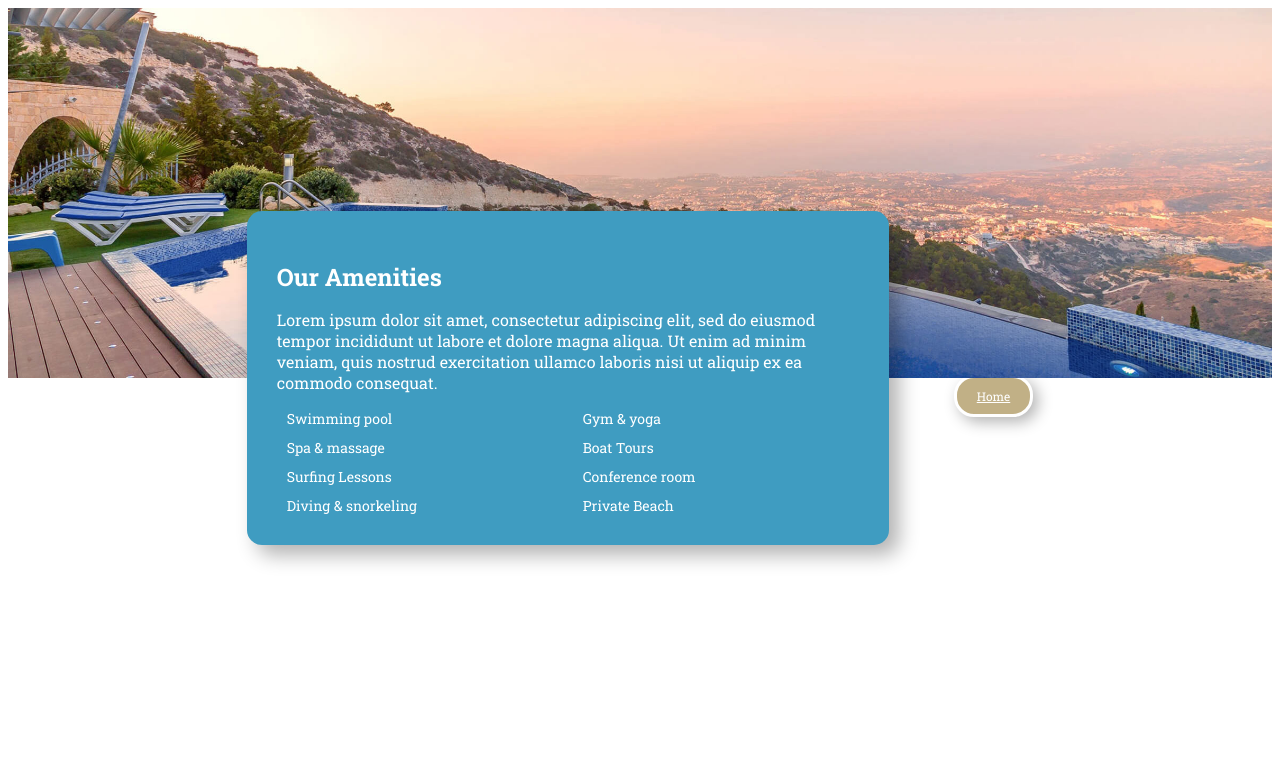
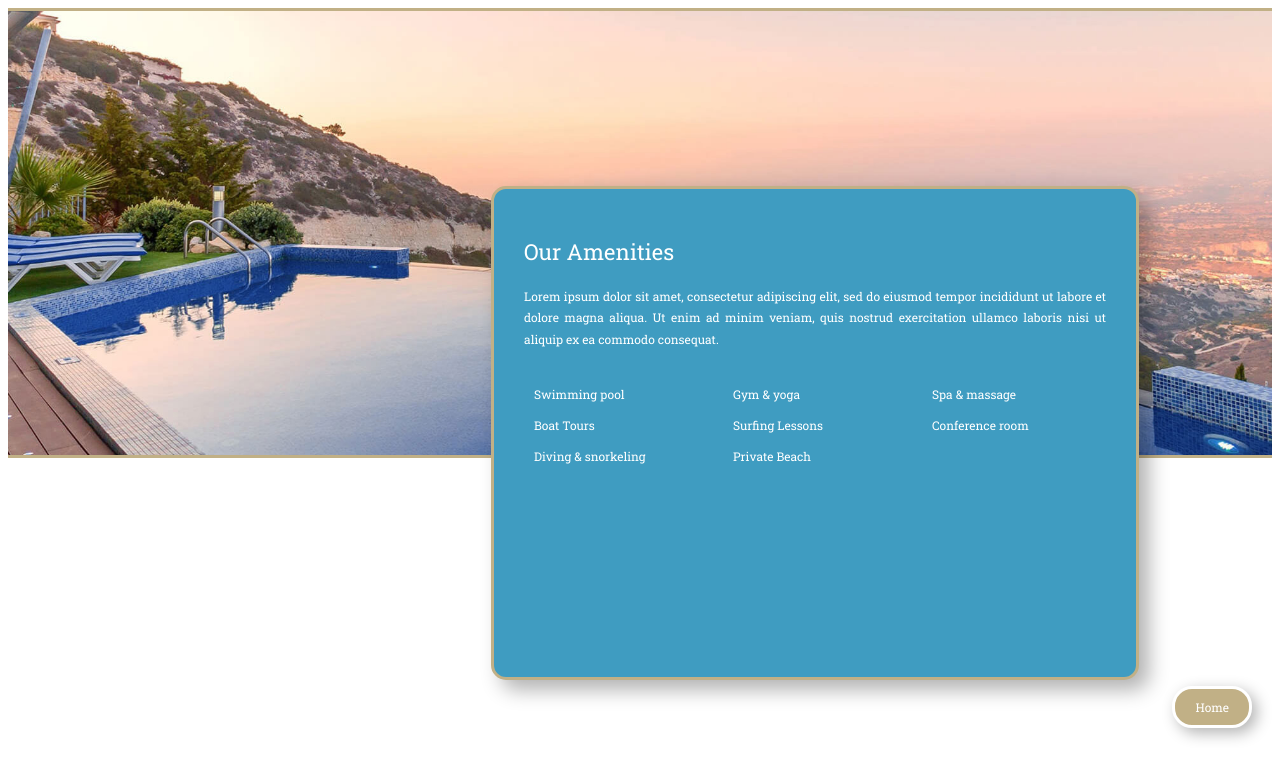
Before and after one commit to AmauryCtt/final, a plain HTML site: page index.html in a window 1280 px wide. Drawn offline with Linux system fonts and the light colour scheme.

Commit message:
Ameities 2 placement et mise en page

```diff
--- a/style.css
+++ b/style.css
@@ -14,10 +14,11 @@
 .amenities-image {
     position: absolute;
     top: 0;
-    left: 0;
     width: 100%;
-    height: 50%;
+    height: 60%;
     object-fit: cover;
+    border-top: 3px solid rgb(193, 176, 134);
+    border-bottom: 3px solid rgb(193, 176, 134);
 }
 
 .amenities-container {
@@ -25,33 +26,48 @@
     padding: 30px;
     border-radius: 15px;
     width: 50%;
+    height: 67%;
     box-shadow: 10px 10px 20px rgba(0, 0, 0, 0.3);
-    z-index: 1; /* Place le texte au-dessus de l’image */
+    position: relative;
+    border: 3px solid rgb(193, 176, 134);
+    margin-top: 110px;
+    margin-left: 350px;
 }
 
 .amenities-content h2 {
     color: #fff;
-    font-size: 24px;
-    margin-bottom: 10px;
+    font-size: 22px;
+    font-weight: 400;
+    margin-bottom: 20px;
 }
 
 .amenities-content p {
     color: #fff;
-    font-size: 16px;
+    font-size: 12px;
+    line-height: 1.8;
+    text-align: justify;
+    margin-bottom: 20px;
 }
 
 .amenities-list {
     display: grid;
-    grid-template-columns: repeat(2, 1fr);
-    gap: 10px;
-    margin-top: 15px;
+    grid-template-columns: repeat(3, 1fr);
+    gap: 15px;
+    margin-top: 35px;
+}
+
+.amenities-list .amenity {
+    display: flex;
+    align-items: center;
+    color: #fff;
+    font-size: 12px;
 }
 
 .amenity {
     display: flex;
     align-items: center;
     color: #fff;
-    font-size: 14px;
+    font-size: 12px;
 }
 
 .amenity span {
@@ -62,16 +78,17 @@
     display: inline-block;
     background-color: rgb(193, 176, 134);
     color: white;
-
+    text-decoration: none;
     border: 3px solid white;
     padding: 10px 20px;
     font-size: 12px;
-    margin-left: 65px;
     border-radius: 20px;
     cursor: pointer;
-    margin-top: 35px;
     box-shadow: 5px 5px 15px rgba(0, 0, 0, 0.3);
     transition: all 0.3s ease-in-out;
+    position: absolute;
+    bottom: 20px;
+    right: 20px;
 }
 
 .about-boutton:hover {
```
Also changed, not shown: 1 other file.
